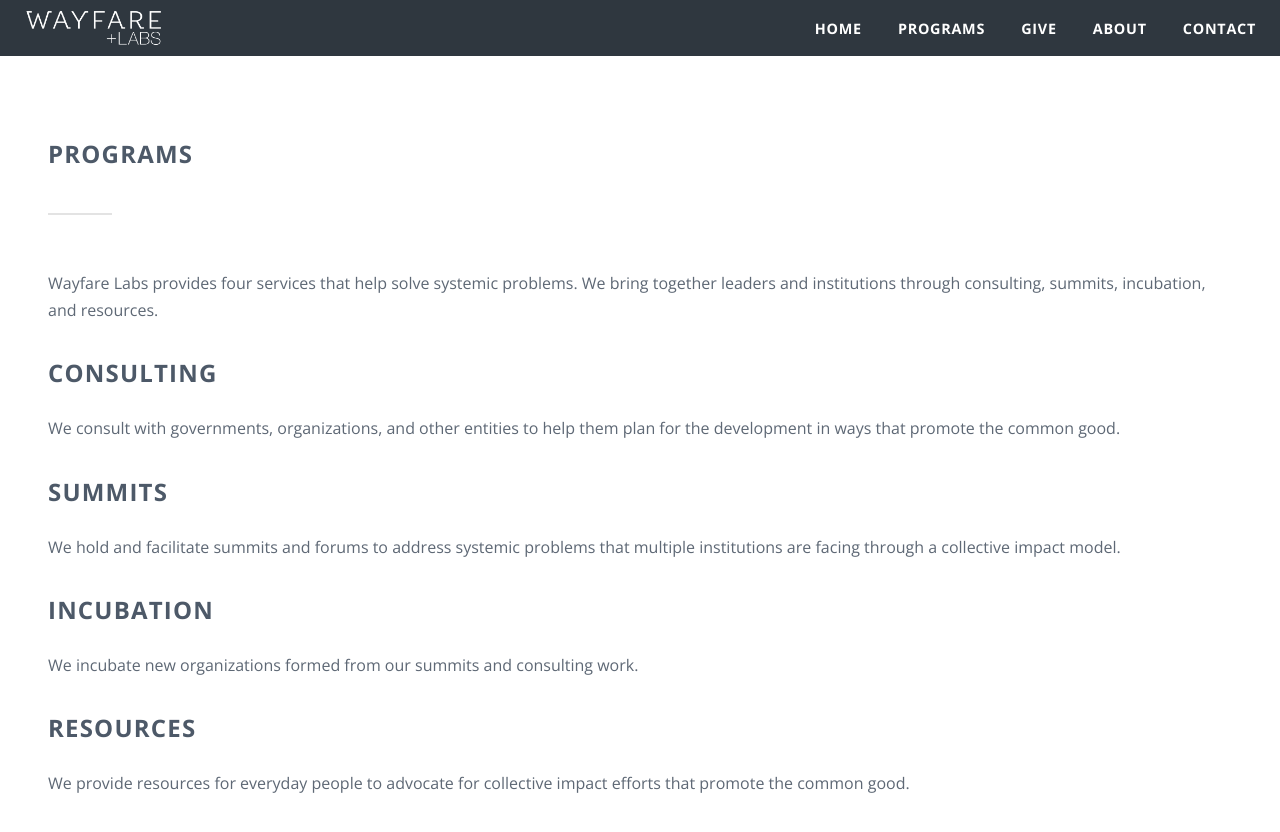
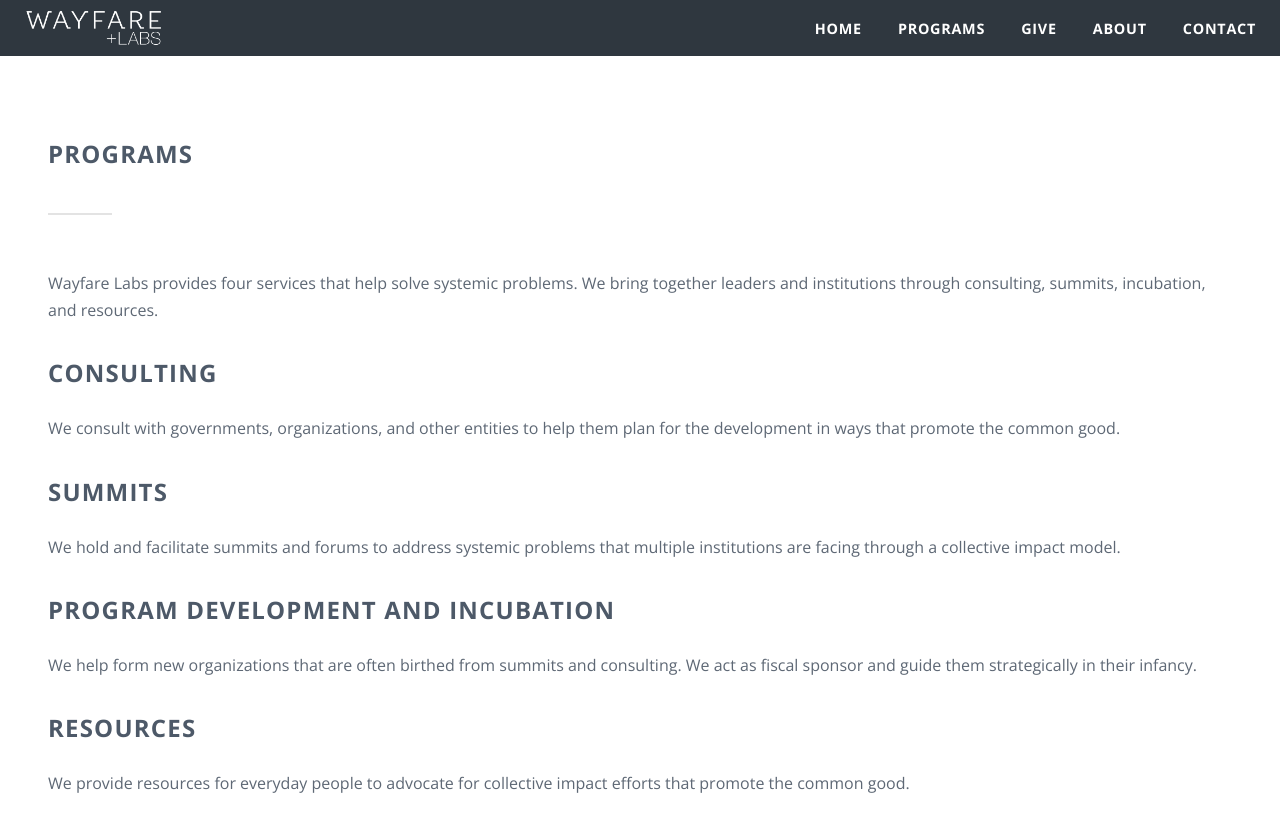
Before and after one commit to wayfareio/wayfarelabs.org, a Jekyll site: the page built from programs.markdown, in a window 1280 px wide and 1379 px high, cut to the strip 0-873 px from the top of the window. Shown: the top 832 px of the strip. Built offline with Jekyll 4.4.1, drawn with Linux system fonts in a browser that asks for light colours.

Commit message:
Updated Programs

```diff
--- a/programs.markdown
+++ b/programs.markdown
@@ -12,8 +12,8 @@
 ## Summits
 We hold and facilitate summits and forums to address systemic problems that multiple institutions are facing through a collective impact model.
 
-## Incubation
-We incubate new organizations formed from our summits and consulting work.
+## Program Development and Incubation
+We help form new organizations that are often birthed from summits and consulting. We act as fiscal sponsor and guide them strategically in their infancy.
 
 ## Resources
 We provide resources for everyday people to advocate for collective impact efforts that promote the common good.
```
